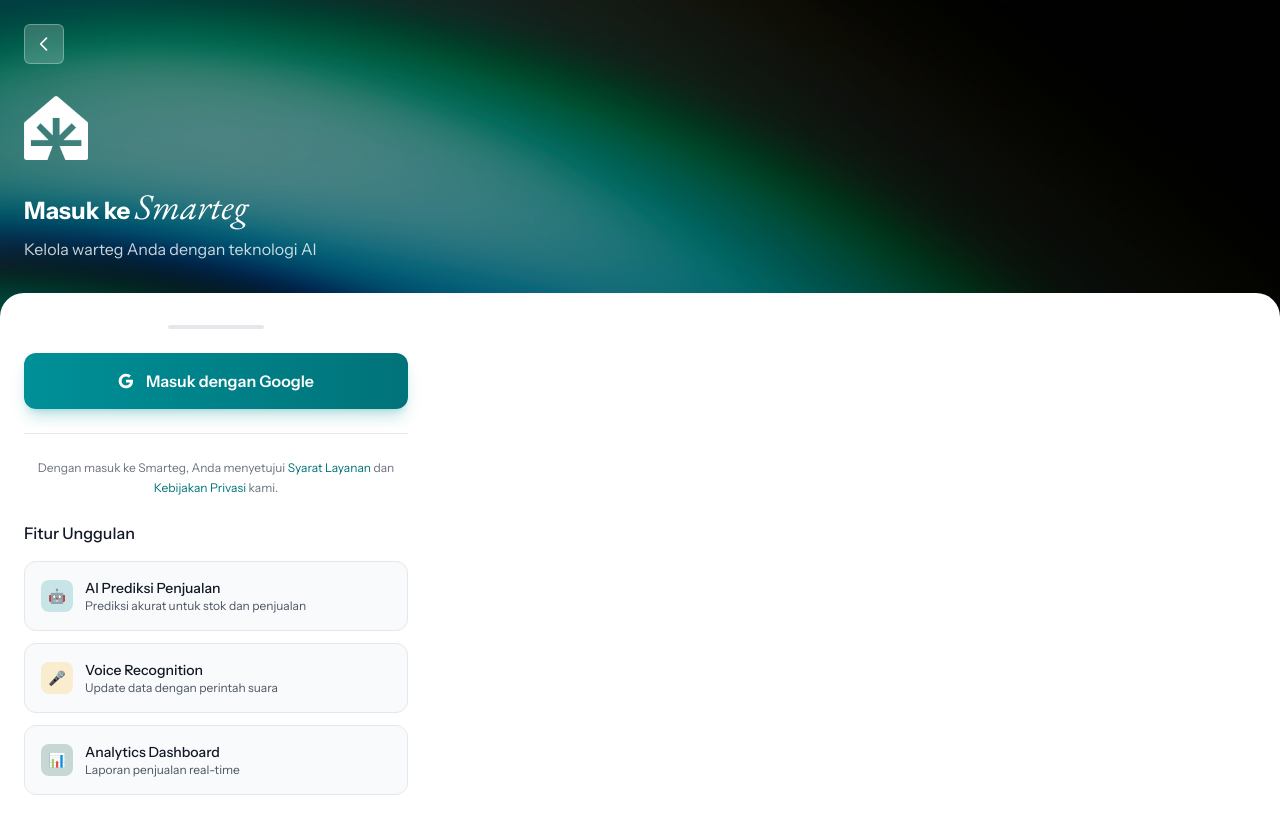
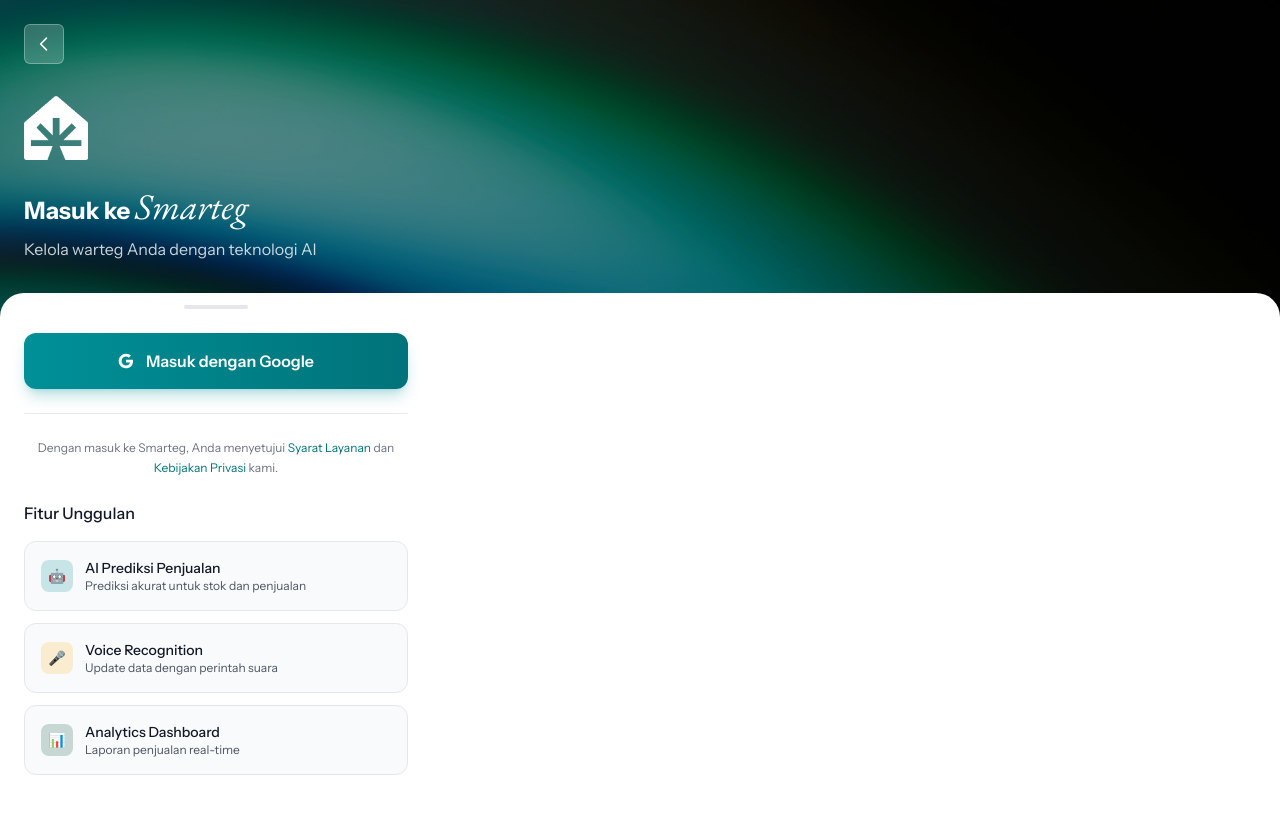
Before and after one commit to qiewi/smarteg-app, a Next.js app: page /login in a window 1280 px wide. Built offline with nearby package versions, Linux system fonts and the light colour scheme.

Commit message:
style: adjust padding and separator width on login page for improved layout

```diff
--- a/src/app/login/page.tsx
+++ b/src/app/login/page.tsx
@@ -38,12 +38,12 @@
         </div>
 
         {/* Login Content - White background with rounded top corners */}
-        <div className="flex-1 bg-white rounded-t-3xl px-6 pb-8 pt-8">
+        <div className="flex-1 bg-white rounded-t-3xl px-6 pb-8 pt-3">
           <div className="max-w-sm space-y-6">
 
             {/* Separator above button */}
             <div className="flex items-center justify-center">
-              <div className="w-24 h-1 bg-gray-200 rounded-full"></div>
+              <div className="w-16 h-1 bg-gray-200 rounded-full"></div>
             </div>
 
             {/* Login Button */}
```
